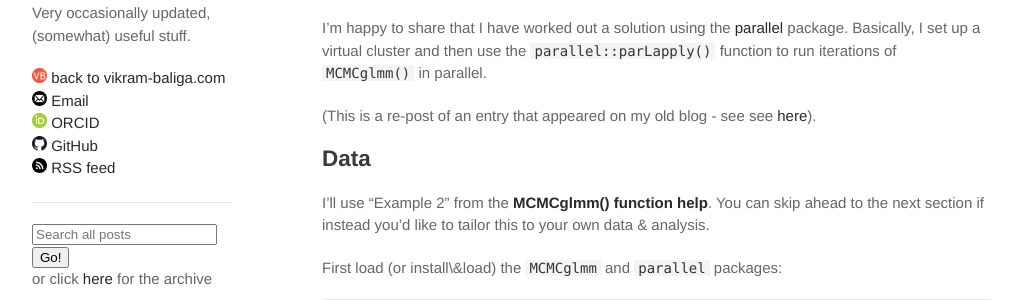
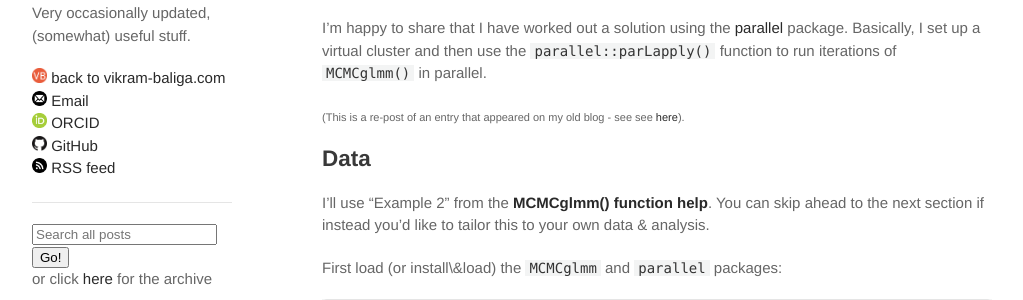
Before and after one commit to vbaliga/vbaliga.github.io, a Jekyll site: the page built from _posts/2019-05-03-parallel-processing-for-mcmcglmm-in-r-windows-friendly.md, in a window 1280 px wide. Shown: the part 300-600 px from the top of the page, without its empty margins (128-1151 px from the left). Built offline with Jekyll 4.4.1, drawn with Linux system fonts in a browser that asks for light colours; a script that is not in the unit is left out.

```diff
--- a/_posts/2019-05-03-parallel-processing-for-mcmcglmm-in-r-windows-friendly.md
+++ b/_posts/2019-05-03-parallel-processing-for-mcmcglmm-in-r-windows-friendly.md
@@ -9,7 +9,7 @@ mixed-models in a Bayesian framework. The documentation is generally very good b
 
 I’m happy to share that I have worked out a solution using the [parallel](https://www.rdocumentation.org/packages/parallel/versions/3.5.1) package. Basically, I set up a virtual cluster and then use the [`parallel::parLapply()`](https://stat.ethz.ch/R-manual/R-patched/library/parallel/html/clusterApply.html) function to run iterations of `MCMCglmm()` in parallel.
 
-(This is a re-post of an entry that appeared on my old blog - see see [here](https://www.vikram-baliga.com/blog/2018/9/30/parallel-processing-for-mcmcglmm-in-r-windows-friendly)).
+<small>(This is a re-post of an entry that appeared on my old blog - see see [here](https://www.vikram-baliga.com/blog/2018/9/30/parallel-processing-for-mcmcglmm-in-r-windows-friendly)).</small>
 <!---more--->
 
 ## Data
```
